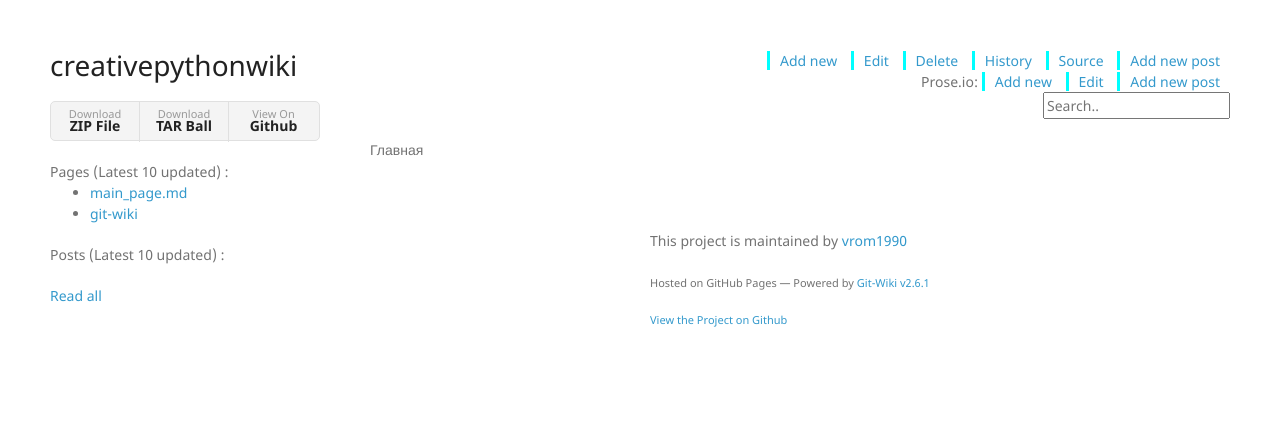
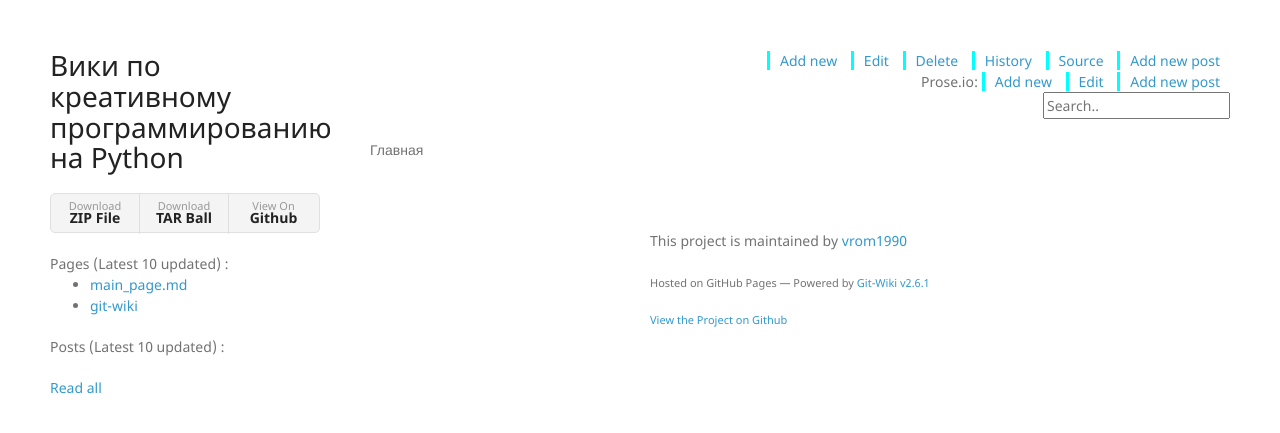
Before and after one commit to vrom1990/creativepythonwiki, a Jekyll site: the page built from wiki/main_page.md, in a window 1280 px wide. Shown: the top 433 px of the page. Built offline with Jekyll 4.4.1, drawn with Linux system fonts in a browser that asks for light colours; nearby versions of some CDN libraries.

Commit message:
Update _config.yml

```diff
--- a/_config.yml
+++ b/_config.yml
@@ -1,5 +1,5 @@
 # (string) Title of your wiki
-title:
+title: Вики по креативному программированию на Python
 # (string) Description of your wiki
 description:
 # (boolean) Enable/disable wiki page list in sidebar
```
